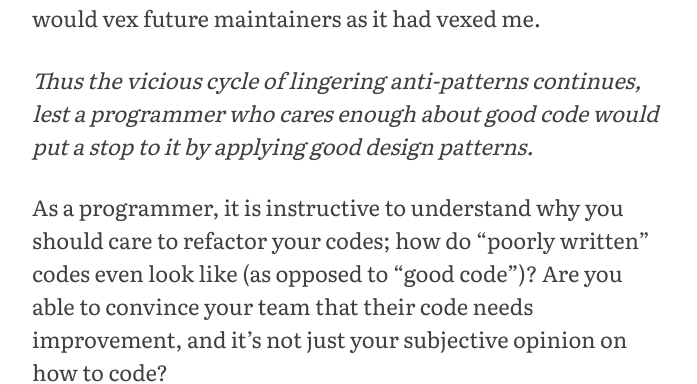
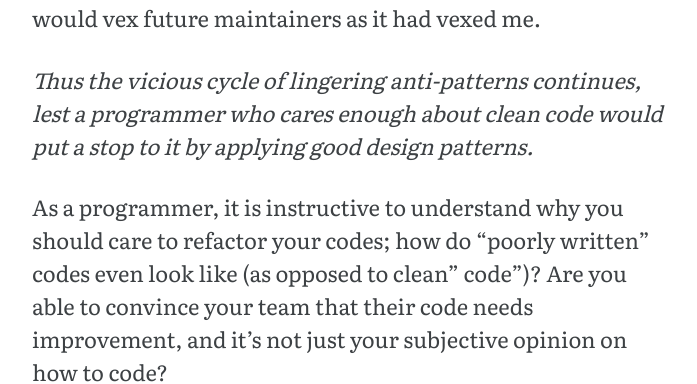
Before and after one commit to kohack/kohack.github.io, a Jekyll site: the page built from _posts/2022-12-30-refactoring-dotnet-http-api.md, in a window 1280 px wide and 900 px high, scrolled down 561 px. Shown: the part 197-581 px from the top of the window, without its empty margins (290-987 px from the left). Built offline with Jekyll 4.4.1, drawn with Linux system fonts in a browser that asks for light colours; cached includes are drawn as plain includes.

Commit message:
(WIP) Update first section

```diff
--- a/_posts/2022-12-30-refactoring-dotnet-http-api.md
+++ b/_posts/2022-12-30-refactoring-dotnet-http-api.md
@@ -20,11 +20,11 @@ time. The lingering anti-patterns, however, remain -- an unfortunate outcome
 that I know would vex future maintainers as it had vexed me.
 
 _Thus the vicious cycle of lingering anti-patterns continues, lest a  programmer
-who cares enough about good code would put a stop to it by applying good
+who cares enough about clean code would put a stop to it by applying good
 design patterns._
 
 As a programmer, it is instructive to understand why you should care to refactor
-your codes; how do "poorly written" codes even look like (as opposed to "good
+your codes; how do "poorly written" codes even look like (as opposed to clean"
 code")? Are you able to convince your team that their code needs improvement,
 and it's not just your subjective opinion on how to code?
 
```
